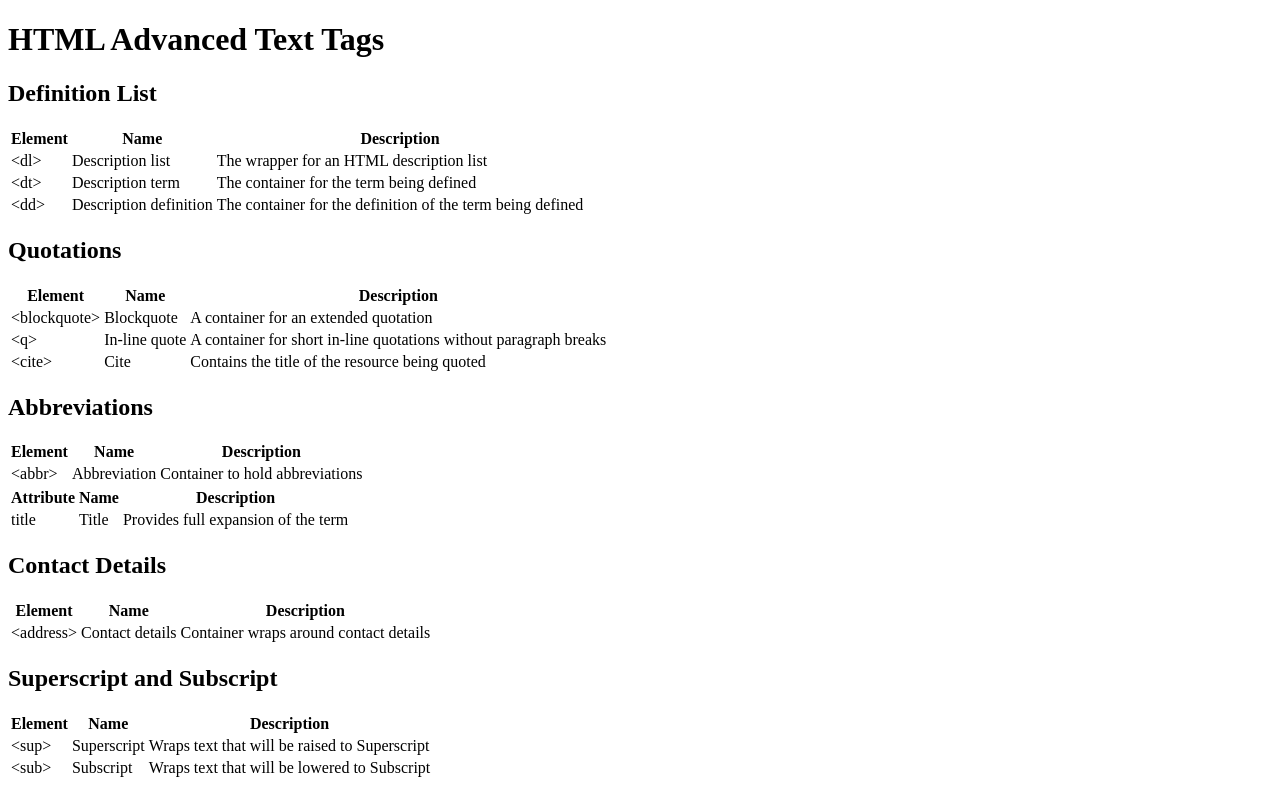
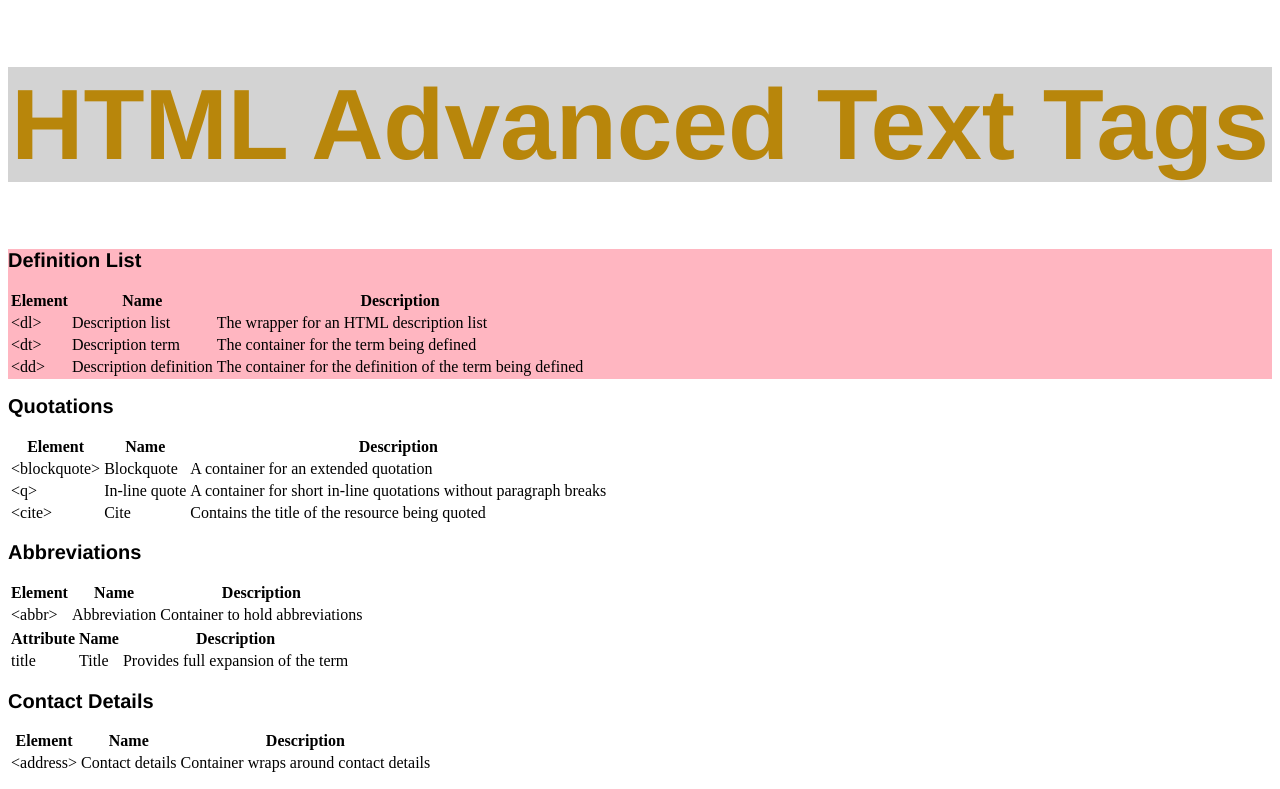
Before and after one commit to rithle/cheatsheet, a plain HTML site: page index.html in a window 1280 px wide. Shown: the top 789 px of the page. Drawn offline with Linux system fonts and the light colour scheme.

Commit message:
Link stylesheet and add styles

```diff
--- a/index.html
+++ b/index.html
@@ -4,6 +4,7 @@
     <meta charset="UTF-8">
     <meta http-equiv="X-UA-Compatible" content="IE=edge">
     <meta name="viewport" content="width=device-width, initial-scale=1.0">
+    <link rel="stylesheet" href="./style.css">
     <title>Cheat Sheet</title>
 </head>
 <body>
--- a/style.css
+++ b/style.css
@@ -0,0 +1,17 @@
+header h1 {
+    font-family: Helvetica, sans-serif;
+    font-size: 100px;
+    text-align: center;
+    color: darkgoldenrod;
+    background-color: lightgrey;
+}
+
+section h1 {
+    font-family: Helvetica, sans-serif;
+    font-size: 20px;
+    text-align: left;
+}
+
+.definition {
+    background-color: lightpink;
+}
```
